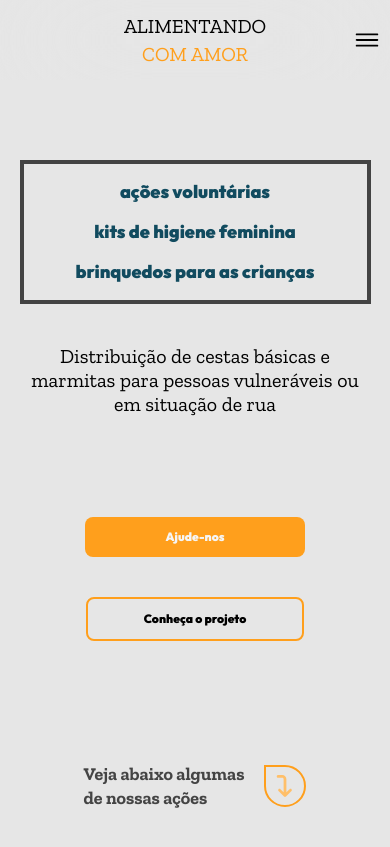
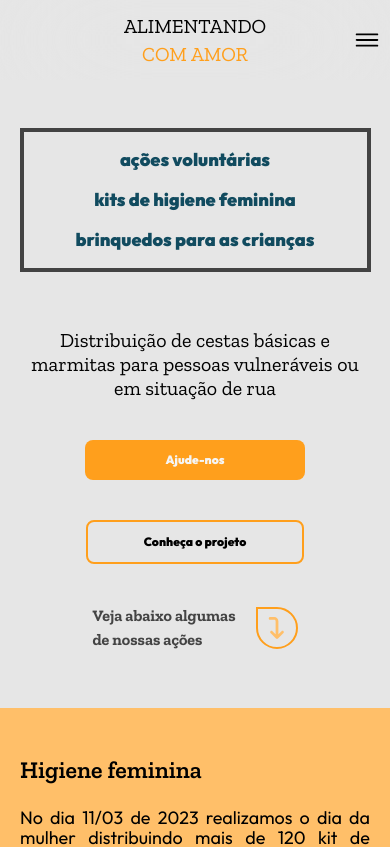
Before and after one commit to Grupo-Simios/Alimentando_Com_Amor, a Next.js app: page / in a window 390 px wide. Shown: the top 847 px of the page. Built offline with nearby package versions, Linux system fonts and the light colour scheme.

Commit message:
REFACTOR: "refatored styles with a clsx function"

```diff
--- a/src/components/home.collection/mobile-home.colletion/index.tsx
+++ b/src/components/home.collection/mobile-home.colletion/index.tsx
@@ -1,85 +1,29 @@
 import { ZillaFont, outfitFont } from "@/assets/fonts";
-import { IoIosMenu } from "react-icons/io";
 import { FaArrowTurnDown } from "react-icons/fa6";
-import { Menu } from "@/components/calltoaction.collection/Menu";
+import { HeaderHome } from "./header";
+import { WhatWeDo } from "./whatWeDo";
+import { Actions } from "./ourActions";
+import clsx from "clsx";
 
 export const MobileHome = () => {
+  const ContainerFirstSectionHome = clsx(
+    /* Base styles */
+    `flex flex-col gap-14 items-center`,
+
+    /* Width change styles */
+    `md:hidden`
+  );
+
   return (
     <>
       {/* start - hero section */}
 
-      <section className="md:hidden flex flex-col">
-        <header className="flex z-10 w-full h-20 items-center justify-end fixed backdrop-blur-3xl  px-2 ">
-          <h1
-            className={`${ZillaFont.className} uppercase absolute flex  flex-col z-[-1] items-center inset-0 justify-center text-xl xsm:text-2xl  max-[230px]:text-sm    max-[165px]:text-[10px]`}
-          >
-            Alimentando
-            <span className="uppercase text-[#FF9F1C] max-[230px]:text-sm    max-[210px]:text-[10px]">
-              com amor
-            </span>
-          </h1>
-          <Menu />
-        </header>
-        <section className="flex mt-40 h-[710px] gap-10 flex-col  items-center ">
-          <article className="flex py-4 w-[90%] flex-col border-4 border-[#1b1b1bcc] items-center gap-4 xsm:max-w-[440px]">
-            <span
-              className={`${outfitFont.className} text-[#114b5f] text-lg leading-6 font-black xsm:text-xl   max-[295px]:text-xs   max-[210px]:text-[8px]`}
-            >
-              ações voluntárias
-            </span>
-            <span
-              className={`${outfitFont.className} text-[#114b5f] text-lg leading-6 font-black xsm:text-xl   max-[295px]:text-xs max-[210px]:text-[8px]`}
-            >
-              kits de higiene feminina
-            </span>
-            <span
-              className={`${outfitFont.className} text-[#114b5f] text-lg leading-6 font-black  xsm:text-xl   max-[295px]:text-xs max-[210px]:text-[8px]`}
-            >
-              brinquedos para as crianças
-            </span>
-          </article>
-          <p
-            className={`${ZillaFont.className} text-xl leading-6 font-normal flex w-[90%] text-center justify-center max-[230px]:text-sm`}
-          >
-            Distribuição de cestas básicas e<br /> marmitas para pessoas
-            vulneráveis ou <br />
-            em situação de rua
-          </p>
-          <article className="flex flex-col h-full  w-full justify-around items-center">
-            <div className="flex flex-col gap-10 items-center">
-              <a
-                href="#"
-                className={`${outfitFont.className} font-black
-              text-5 text-xl py-3 px-20 text-[#f5f5f5] bg-[#FF9F1C] rounded-lg max-[300px]:px-14 text-xs  max-[200px]:px-8 text-sm`}
-              >
-                Ajude-nos
-              </a>
-              <a
-                href="#"
-                className={`${outfitFont.className} font-black
-              text-5 text-xl py-3 px-14 border-2 border-[#FF9F1C]  rounded-lg max-[300px]:px-8 text-xs  max-[200px]:px-2 text-sm`}
-              >
-                Conheça o projeto
-              </a>
-            </div>
+      <section className={ContainerFirstSectionHome}>
+        <HeaderHome />
 
-            <div className="flex gap-5 w-[100%] items-center justify-center">
-              <span
-                className={`${ZillaFont.className} font-black text-lg leading-6 text-[#1b1b1bcc]
-             max-[250px]:text-sm  xsm:text-xl`}
-              >
-                Veja abaixo algumas
-                <br /> de nossas ações
-              </span>
-              <div
-                className="p-4 border-2 rounded-tr-[50%]
-            rounded-br-[50%] rounded-bl-[50%] border-[#FF9F1C] max-xsm:p-2 "
-              >
-                <FaArrowTurnDown color="#FFBF69" size={"22px"} />
-              </div>
-            </div>
-          </article>
-        </section>
+        <WhatWeDo />
+
+        <Actions />
       </section>
       {/* end to hero home */}
 
```
